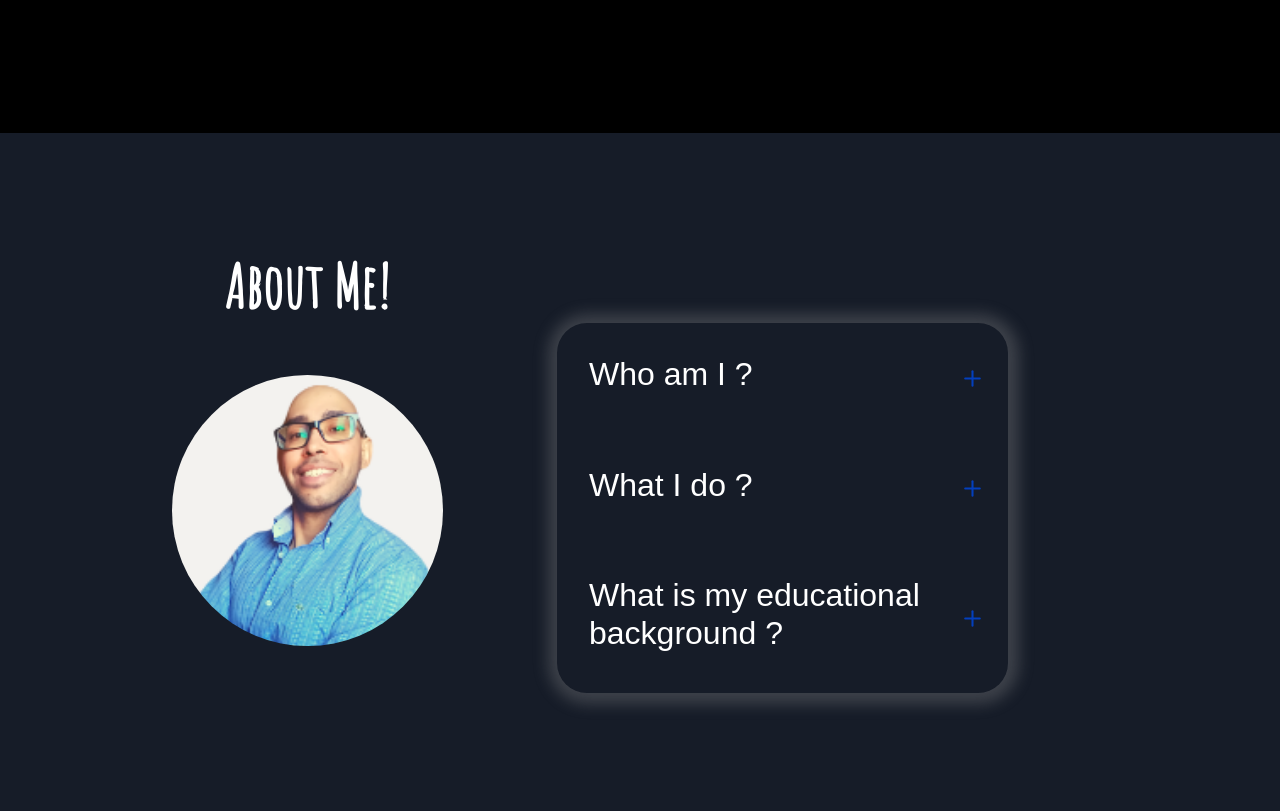
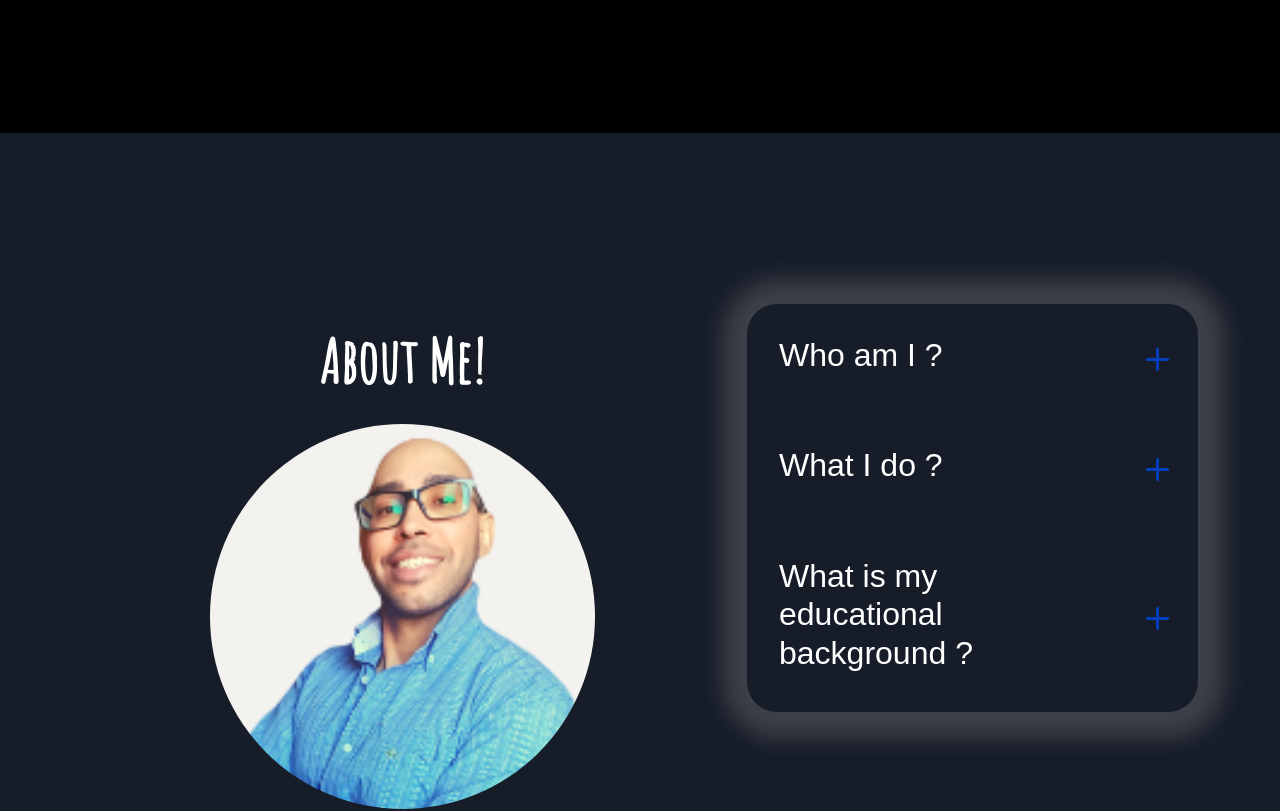
Before and after one commit to jonasmachados/portfolio, a React (Create React App) app: page / in a window 1280 px wide. Shown: the part 800-1611 px from the top of the page. Built offline with nearby package versions, Linux system fonts and the light colour scheme; a web font is replaced by a local one.

Commit message:
Update About Component

```diff
--- a/src/components/About/About.css
+++ b/src/components/About/About.css
@@ -2,15 +2,16 @@
 
 .About {
   background: #161c28;
+  padding-bottom: 10%;
 
 }
-
 
 .About h1 {
   font-family: "Amatic SC", cursive;
   font-weight: bold;
   font-size: 60px;
-  padding-top: 30%;
+  padding-top: 10%;
+  padding-bottom: 3%;
   text-align: center;
 }
 
@@ -19,6 +20,20 @@
   color: #b8b8b8;
 }
 
-.box {
-  margin-top: 0;
+@media (min-width: 770px) {
+  .About h1 {
+    padding-top: 50%;
+  }
 }
+
+@media (min-width: 990px) {
+  .About h1 {
+    padding-top: 40%;
+  }
+}
+
+@media (min-width: 1200px) {
+  .About h1 {
+    padding-top: 15%;
+  }
+}
--- a/src/components/About/About.js
+++ b/src/components/About/About.js
@@ -1,14 +1,14 @@
 import Quiz from "../Quiz/Quiz";
 import { Col, Container, Row } from "react-bootstrap";
-import "./About.css";
+import './About.css';
 import Profile from "../Profile/Profile";
 
 const About = () => {
   return (
     <section className="About" id="about">
       <Container>
-        <Row>
-          <Col xs={12} md={7} xl={5}>
+        <Row className="aligh-items-center">
+          <Col xs={12} md={6} xl={7}>
             <Profile />
           </Col>
           <Col xs={12} md={6} xl={5}>
--- a/src/components/Profile/Profile.css
+++ b/src/components/Profile/Profile.css
@@ -4,7 +4,6 @@
   align-items: center;
   justify-content: center;
   height: auto;
-  padding-top: 10%;
 }
 
 .img {
@@ -13,39 +12,18 @@
   height: auto;
   display: flex;
   justify-content: center;
-  margin-top: 10%;
 }
 
 .About h1 {
   font-family: "Amatic SC", cursive;
   font-weight: bold;
   font-size: 60px;
-  padding-top: 20%;
+  padding-top: 30%;
   text-align: center;
 }
 
-@media (min-width: 770px) {
+@media (min-width: 800px) {
   .container-profile {
-    padding-top: 20%;
-  }
-  .box {
-  }
-}
-
-@media (min-width: 990px) {
-  .container-profile {
-    padding-top: 6%;
-  }
-}
-
-@media (min-width: 1200px) {
-  .img {
 
   }
 }
-
-@media (min-width: 1400px) {
-  .img {
-
-  }
-}
--- a/src/components/Quiz/Quiz.css
+++ b/src/components/Quiz/Quiz.css
@@ -6,14 +6,13 @@
   position: static;
   height: 60vh;
   background: #161c28;
-  margin-top: 30%;
-  margin-bottom: 30%;
+  margin-bottom: 35%;
 }
 
 .box {
   position: static;
-  margin-top: 40%;
-  box-shadow: 1px 1px 15px 10px rgba(153, 153, 153, 0.3);
+  margin-top: 60%;
+  box-shadow: 1px 1px 25px 25px rgba(153, 153, 153, 0.3);
   border-radius: 30px;
 }
 
@@ -26,6 +25,7 @@
   width: 100%;
   cursor: pointer;
   border-bottom: 3px solid var(--primary-color);
+
 }
 
 .wrap h2 {
@@ -41,7 +41,7 @@
   padding: 2rem;
   background: var(--primary-color);
   width: 100%;
-  height: 30%;
+  height: 35%;
   display: flex;
   flex-direction: column;
   justify-content: center;
@@ -49,9 +49,3 @@
   position: initial;
   border-radius: 10px;
 }
-
-@media (min-width: 900px) {
-  .accordionSection {
-
-  }
-}
--- a/src/components/Quiz/Quiz.js
+++ b/src/components/Quiz/Quiz.js
@@ -7,15 +7,15 @@ const Quiz = () => {
   const Data  = [
     {
         question: 'Who am I ?',
-        answer:'I am Jonas Machado.'
+        answer:'My name is Jonas Machado, i am 32 years old and born in Brazil - MG, currently i am looking for new job opportunities as a developer.'
       },
       {
         question: 'What I do ?',
-        answer: 'I am interested in Web development, Mobile app development, Machine Learning and Problem solving.'
+        answer: 'I am interested in Web development, i develop web site using in the back-end Java and fron-tend React. '
       },
       {
         question: 'What is my educational background ?',
-        answer: 'I Apollo-gize.'
+        answer: ' I have a degree in Information Systems from Universitas. '
       },
   ];
 
@@ -30,15 +30,8 @@ const Quiz = () => {
     setClicked(index);
   };
 
-  /*
-  toggle = () =>{
-
-  }; */
-
-
-
   return (
-    <IconContext.Provider value={{ color: "var(--primary-color)", size: "25px" }}>
+    <IconContext.Provider value={{ color: "var(--primary-color)", size: "35px" }}>
       <div className="accordionSection">
         <div className="box">
           {Data.map((item, index) => {
```
